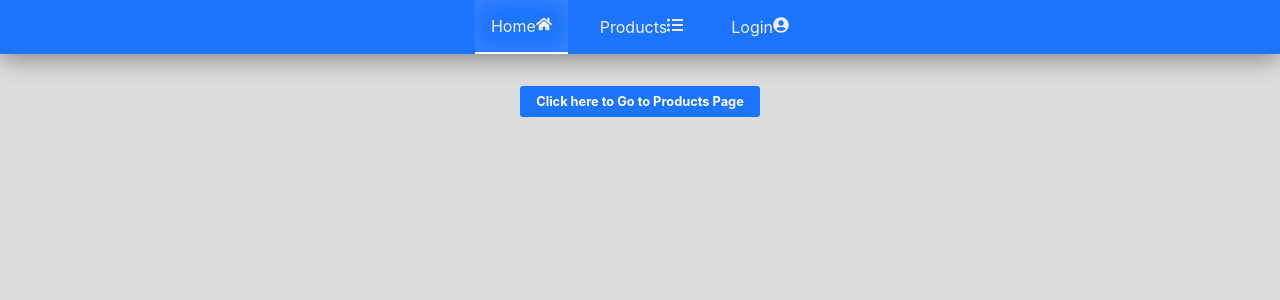
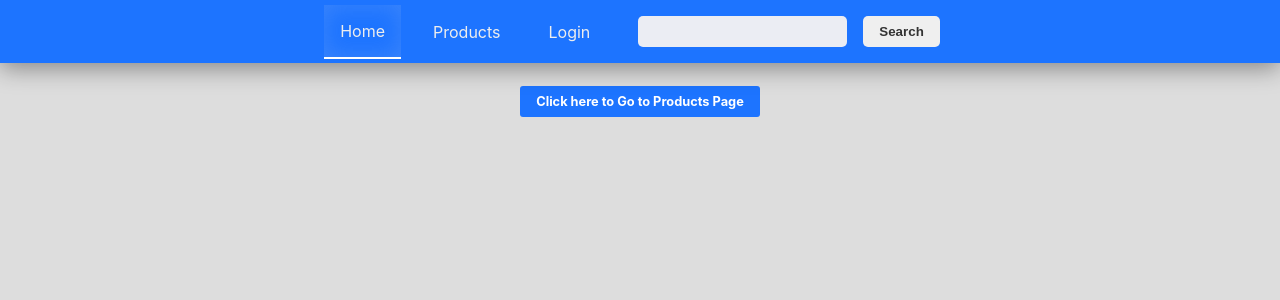
Before and after one commit to ayushkumarbhadani/reactProjects, a React (Create React App) app in the folder shop-e/: page / in a window 1280 px wide. Shown: the top 300 px of the page. Built offline with nearby package versions, Linux system fonts and the light colour scheme.

Commit message:
init search in nav

```diff
--- a/shop-e/src/components/Navbar.css
+++ b/shop-e/src/components/Navbar.css
@@ -25,6 +25,38 @@ nav * {
     transition: box-shadow .5s;
 }
 
+.mobile-nav-icon {
+    display: none;
+}
+
+.nav-search-form {
+    display: flex;
+    gap: 1rem;
+}
+
+.nav-search-form>* {
+    color: #333;
+    padding: .5rem 1rem;
+    border-radius: var(--border-radius, 5px);
+    border: none;
+}
+
+.nav-search {
+    width: 100%;
+    padding: .5rem 1rem;
+    background-color: #EBEDF3;
+
+    outline: none;
+}
+
+.nav-search:focus {
+    background-color: #f3f6f9;
+}
+
+.nav-search-form>button {
+    font-weight: bold;
+}
+
 @media only screen and (max-width: 600px) {
     nav {
         justify-content: space-evenly;
@@ -47,6 +79,7 @@ nav * {
     }
 
     .mobile-nav-icon {
+        display: block;
         font-size: 1.2rem;
     }
 
--- a/shop-e/src/components/Navbar.js
+++ b/shop-e/src/components/Navbar.js
@@ -33,6 +33,10 @@ const Navbar = ({ user }) => {
                 <span className="mobile-nav-name">Logout</span>
                 <span className="mobile-nav-icon"><FaUserCircle /></span>
             </NavLink>}
+            <form className="mobile-nav-name nav-search-form">
+                <input type="search" className="nav-search" />
+                <button type="submit" >Search</button>
+            </form>
         </nav>
     );
 }
```
